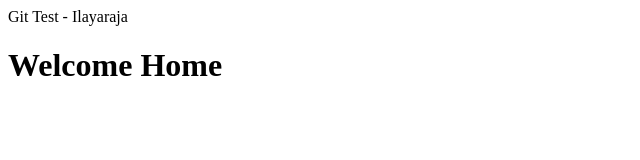
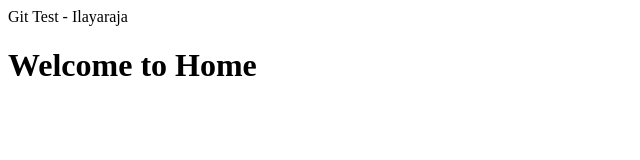
Before and after one commit to ilayarajas/hello-world, a plain HTML site: page home.html in a window 1280 px wide. Shown: the whole page, without its empty margins (0-640 px from the left). Drawn offline with Linux system fonts and the light colour scheme.

Commit message:
text changes

```diff
--- a/home.html
+++ b/home.html
@@ -1,6 +1,6 @@
 <html lang="en">
   <head>Git Test - Ilayaraja</head>
   <body>
-    <h1>Welcome Home</h1>
+    <h1>Welcome to Home</h1>
   </body>
 </html>
```
